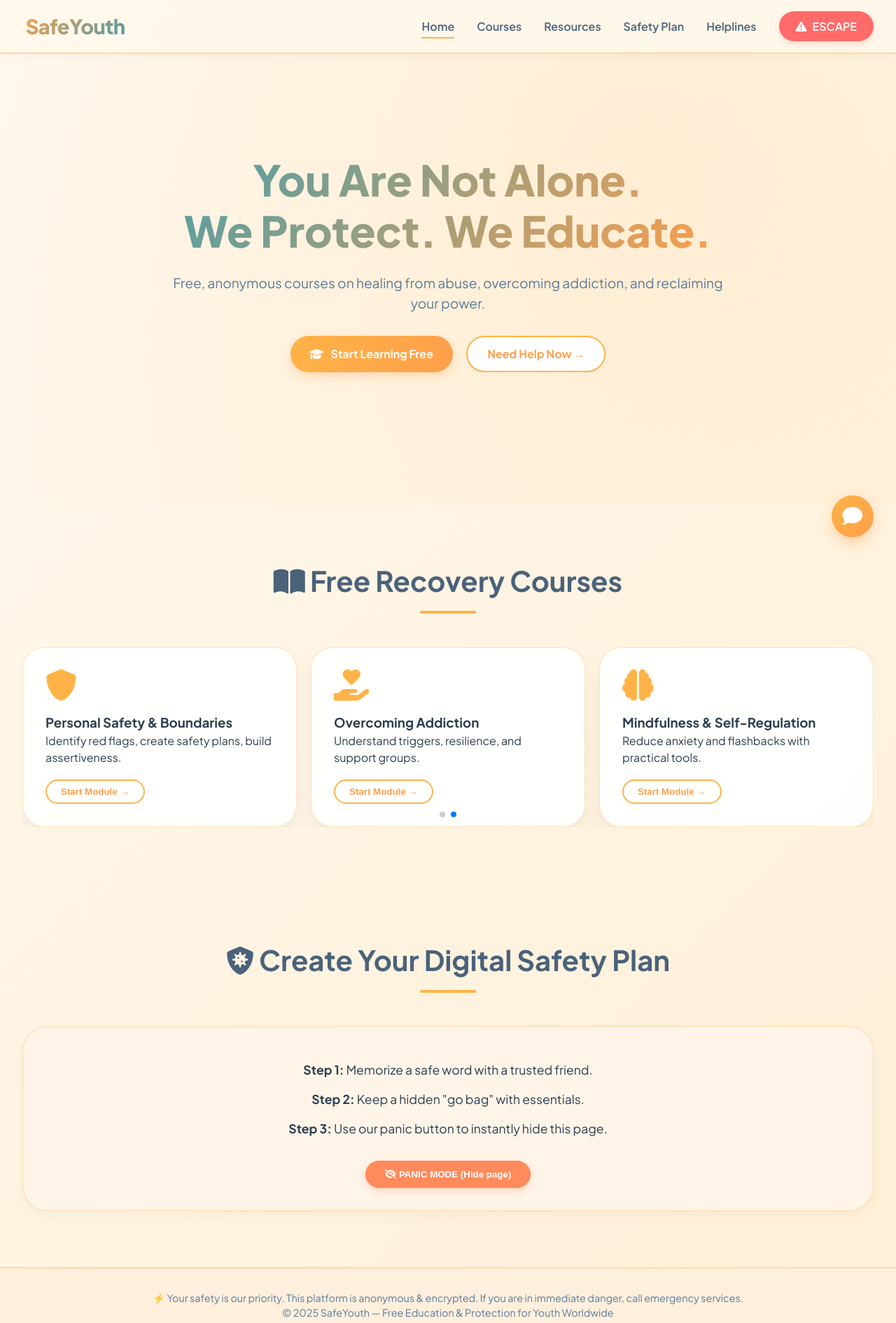
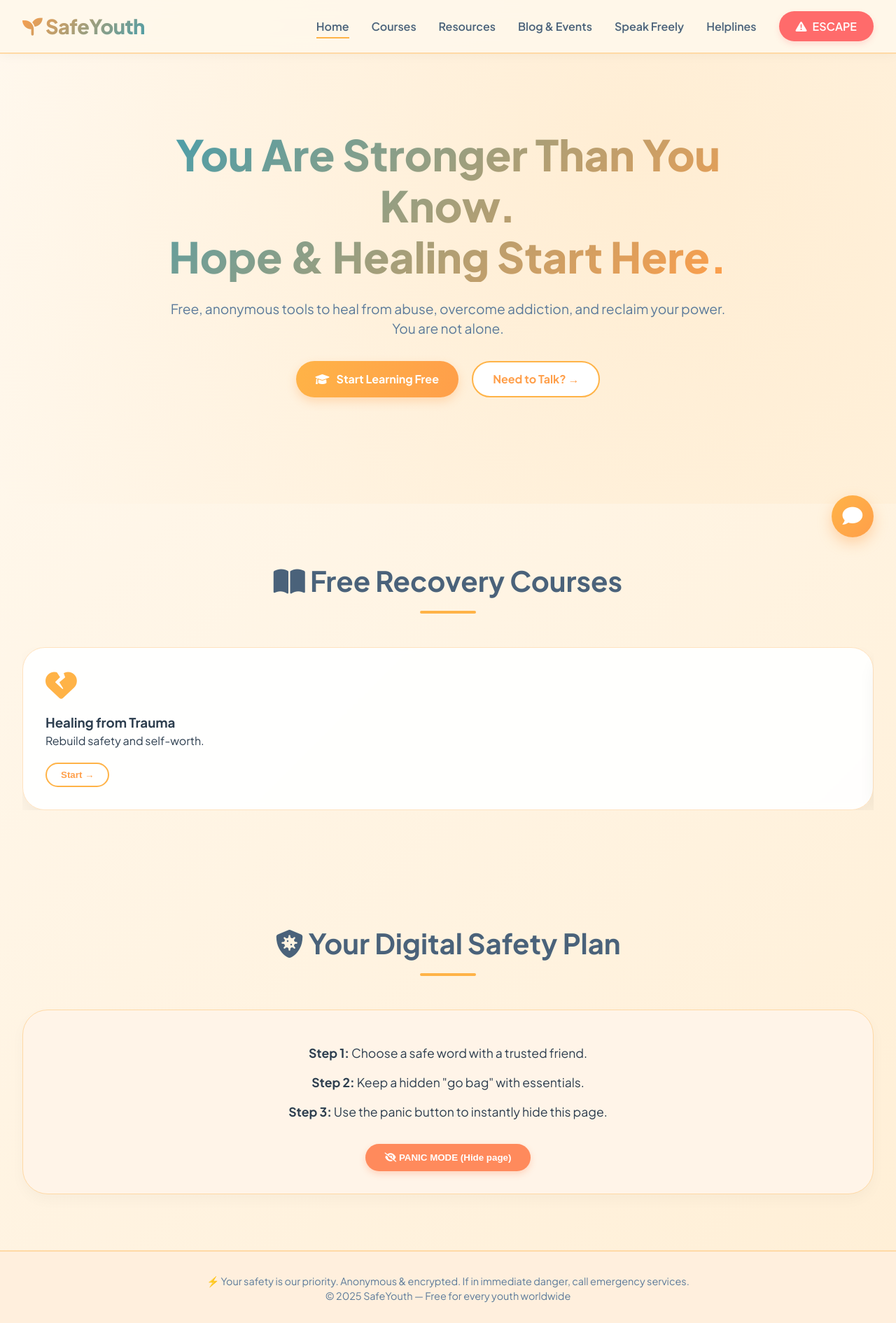
Before and after one commit to standupblog/standup, a plain HTML site: page index.html in a window 1280 px wide. Shown: the top 1891 px of the page at 70% size. Drawn offline with nearby package versions, Linux system fonts and the light colour scheme.

Commit message:
Update index.html

```diff
--- a/index.html
+++ b/index.html
@@ -3,152 +3,111 @@
 <head>
     <meta charset="UTF-8">
     <meta name="viewport" content="width=device-width, initial-scale=1.0, viewport-fit=cover">
-    <title>SafeYouth | Home – Protection & Free Education</title>
-    <meta name="description" content="Anonymous help, free courses, and resources for youth facing abuse, assault, or addiction. Your safe space online.">
-    <meta name="theme-color" content="#0a0a1a">
-    <!-- External CSS -->
+    <title>SafeYouth | Hope & Healing for Youth</title>
+    <meta name="description" content="Free, anonymous courses on trauma, addiction, and safety. Get help, learn, and heal.">
     <link rel="stylesheet" href="css/style.css">
-    <!-- Swiper CSS -->
     <link rel="stylesheet" href="https://cdn.jsdelivr.net/npm/swiper@11/swiper-bundle.min.css" />
-    <!-- Font Awesome -->
     <link rel="stylesheet" href="https://cdnjs.cloudflare.com/ajax/libs/font-awesome/6.0.0-beta3/css/all.min.css">
-    <!-- Google Fonts -->
     <link href="https://fonts.googleapis.com/css2?family=Plus+Jakarta+Sans:wght@300;400;500;600;700;800&display=swap" rel="stylesheet">
 </head>
 <body>
 
-<!-- Fixed Navigation -->
 <div class="navbar">
     <div class="nav-container">
-        <div class="logo"><i class="fas fa-shield-heart"></i> SafeYouth</div>
+        <div class="logo"><i class="fas fa-seedling"></i> SafeYouth</div>
         <div class="nav-links">
             <a href="index.html" class="active">Home</a>
             <a href="pages/courses.html">Courses</a>
             <a href="pages/resources.html">Resources</a>
-            <a href="#safety">Safety Plan</a>
+            <a href="pages/blog.html">Blog & Events</a>
+            <a href="pages/opinion.html">Speak Freely</a>
             <a href="#" id="openModalBtn">Helplines</a>
             <a href="#" class="panic-btn-nav" id="panicBtnHeader"><i class="fas fa-exclamation-triangle"></i> ESCAPE</a>
         </div>
-        <div class="menu-toggle" id="menuToggle">
-            <i class="fas fa-bars"></i>
-        </div>
+        <div class="menu-toggle" id="menuToggle"><i class="fas fa-bars"></i></div>
     </div>
 </div>
 
-<!-- Mobile Sidebar -->
 <div class="mobile-sidebar" id="mobileSidebar">
     <div class="close-sidebar" id="closeSidebar">&times;</div>
     <a href="index.html">Home</a>
     <a href="pages/courses.html">Courses</a>
     <a href="pages/resources.html">Resources</a>
-    <a href="#safety">Safety Plan</a>
+    <a href="pages/blog.html">Blog & Events</a>
+    <a href="pages/opinion.html">Speak Freely</a>
     <a href="#" id="openModalBtnMobile">Helplines</a>
-    <a href="#" id="panicBtnMobile"><i class="fas fa-exclamation-triangle"></i> Panic Exit</a>
+    <a href="#" id="panicBtnMobile">Panic Exit</a>
 </div>
 <div class="overlay" id="overlay"></div>
 
-<!-- Hero Section -->
-<section class="hero" id="home">
+<section class="hero">
     <div class="hero-content">
-        <h1>You Are Not Alone.<br>We Protect. We Educate.</h1>
-        <p>Free, anonymous courses on healing from abuse, overcoming addiction, and reclaiming your power.</p>
+        <h1>You Are Stronger Than You Know.<br>Hope & Healing Start Here.</h1>
+        <p>Free, anonymous tools to heal from abuse, overcome addiction, and reclaim your power. You are not alone.</p>
         <div class="btn-group">
             <a href="pages/courses.html" class="btn-primary"><i class="fas fa-graduation-cap"></i> Start Learning Free</a>
-            <a href="#" id="emergencyBtn" class="btn-outline">Need Help Now →</a>
+            <a href="pages/opinion.html" class="btn-outline">Need to Talk? →</a>
         </div>
     </div>
 </section>
 
-<!-- Courses Preview Section with Swiper -->
 <section id="courses-preview">
     <div class="container">
         <h2 class="section-title"><i class="fas fa-book-open"></i> Free Recovery Courses</h2>
         <div class="swiper mySwiper">
             <div class="swiper-wrapper">
-                <div class="swiper-slide">
-                    <i class="fas fa-heart-broken course-icon"></i>
-                    <h3>Healing from Trauma</h3>
-                    <p>Coping strategies, grounding techniques, and self-worth rebuilding.</p>
-                    <button class="course-btn" onclick="location.href='pages/courses.html#trauma'">Start Module →</button>
-                </div>
-                <div class="swiper-slide">
-                    <i class="fas fa-shield-alt course-icon"></i>
-                    <h3>Personal Safety & Boundaries</h3>
-                    <p>Identify red flags, create safety plans, build assertiveness.</p>
-                    <button class="course-btn" onclick="location.href='pages/courses.html#safety'">Start Module →</button>
-                </div>
-                <div class="swiper-slide">
-                    <i class="fas fa-hand-holding-heart course-icon"></i>
-                    <h3>Overcoming Addiction</h3>
-                    <p>Understand triggers, resilience, and support groups.</p>
-                    <button class="course-btn" onclick="location.href='pages/courses.html#addiction'">Start Module →</button>
-                </div>
-                <div class="swiper-slide">
-                    <i class="fas fa-brain course-icon"></i>
-                    <h3>Mindfulness & Self-Regulation</h3>
-                    <p>Reduce anxiety and flashbacks with practical tools.</p>
-                    <button class="course-btn" onclick="location.href='pages/courses.html#mindfulness'">Start Module →</button>
-                </div>
+                <div class="swiper-slide"><i class="fas fa-heart-broken course-icon"></i><h3>Healing from Trauma</h3><p>Rebuild safety and self-worth.</p><button class="course-btn" onclick="location.href='pages/courses.html#trauma'">Start →</button></div>
+                <div class="swiper-slide"><i class="fas fa-shield-alt course-icon"></i><h3>Personal Safety & Boundaries</h3><p>Recognize red flags, protect yourself.</p><button class="course-btn" onclick="location.href='pages/courses.html#safety'">Start →</button></div>
+                <div class="swiper-slide"><i class="fas fa-hand-holding-heart course-icon"></i><h3>Overcoming Addiction</h3><p>Break the cycle with support.</p><button class="course-btn" onclick="location.href='pages/courses.html#addiction'">Start →</button></div>
+                <div class="swiper-slide"><i class="fas fa-brain course-icon"></i><h3>Mindfulness & Self-Regulation</h3><p>Calm anxiety, find peace.</p><button class="course-btn" onclick="location.href='pages/courses.html#mindfulness'">Start →</button></div>
             </div>
             <div class="swiper-pagination"></div>
         </div>
     </div>
 </section>
 
-<!-- Safety Plan Section (on homepage) -->
 <section id="safety">
     <div class="container">
-        <h2 class="section-title"><i class="fas fa-shield-virus"></i> Create Your Digital Safety Plan</h2>
+        <h2 class="section-title"><i class="fas fa-shield-virus"></i> Your Digital Safety Plan</h2>
         <div class="safety-card">
-            <p><strong>Step 1:</strong> Memorize a safe word with a trusted friend.</p>
+            <p><strong>Step 1:</strong> Choose a safe word with a trusted friend.</p>
             <p><strong>Step 2:</strong> Keep a hidden "go bag" with essentials.</p>
-            <p><strong>Step 3:</strong> Use our panic button to instantly hide this page.</p>
+            <p><strong>Step 3:</strong> Use the panic button to instantly hide this page.</p>
             <button id="panicSafetyBtn" class="panic-btn-large"><i class="fas fa-eye-slash"></i> PANIC MODE (Hide page)</button>
         </div>
     </div>
 </section>
 
-<!-- Modal for Helplines -->
 <div id="helplineModal" class="modal">
     <div class="modal-content">
         <span class="close-modal" id="closeModalBtn">&times;</span>
-        <h2>📞 24/7 Helplines – Free & Confidential</h2>
+        <h2>📞 24/7 Free & Confidential Helplines</h2>
         <ul>
             <li><strong>National Sexual Assault Hotline:</strong> 800-656-4673</li>
             <li><strong>Crisis Text Line:</strong> Text HOME to 741741</li>
-            <li><strong>SAMHSA (Addiction/Mental Health):</strong> 1-800-662-4357</li>
-            <li><strong>Childhelp National Child Abuse:</strong> 1-800-422-4453</li>
+            <li><strong>SAMHSA (Addiction):</strong> 1-800-662-4357</li>
+            <li><strong>Childhelp (Abuse):</strong> 1-800-422-4453</li>
             <li><strong>The Trevor Project (LGBTQ+):</strong> 1-866-488-7386</li>
         </ul>
         <p><i class="fas fa-globe"></i> <a href="https://www.childhelplineinternational.org" target="_blank">International Directory</a></p>
     </div>
 </div>
 
-<!-- Anonymous Chat Widget -->
 <div class="chat-widget">
-    <div class="chat-bubble" id="chatBubble">
-        <i class="fas fa-comment"></i>
-    </div>
+    <div class="chat-bubble" id="chatBubble"><i class="fas fa-comment"></i></div>
     <div class="chat-window" id="chatWindow">
         <div class="chat-header">💬 Anonymous Supporter</div>
-        <div class="chat-messages" id="chatMessages">
-            <div class="bot-msg">🤝 Hi, we're here for you. How can we support you today?</div>
-        </div>
-        <div class="chat-input-area">
-            <input type="text" id="chatInput" placeholder="Type a message...">
-            <button id="sendChatBtn">Send</button>
-        </div>
+        <div class="chat-messages" id="chatMessages"><div class="bot-msg">🤝 Hi, we're here. How can we help?</div></div>
+        <div class="chat-input-area"><input type="text" id="chatInput" placeholder="Type a message..."><button id="sendChatBtn">Send</button></div>
     </div>
 </div>
 
 <footer>
-    <p>⚡ Your safety is our priority. This platform is anonymous & encrypted. If you are in immediate danger, call emergency services.</p>
-    <p>© 2025 SafeYouth — Free Education & Protection for Youth Worldwide</p>
+    <p>⚡ Your safety is our priority. Anonymous & encrypted. If in immediate danger, call emergency services.</p>
+    <p>© 2025 SafeYouth — Free for every youth worldwide</p>
 </footer>
 
-<!-- Scripts -->
 <script src="https://cdn.jsdelivr.net/npm/swiper@11/swiper-bundle.min.js"></script>
-<script src="js/swiper-init.js"></script>
 <script src="js/main.js"></script>
 </body>
 </html>
```
